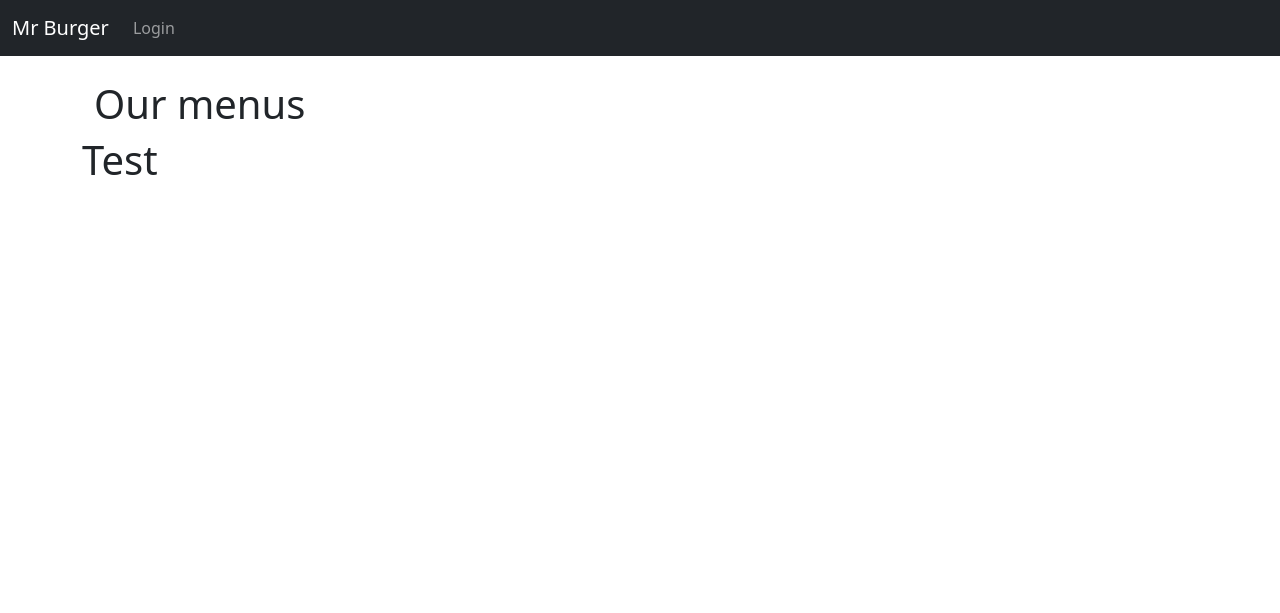
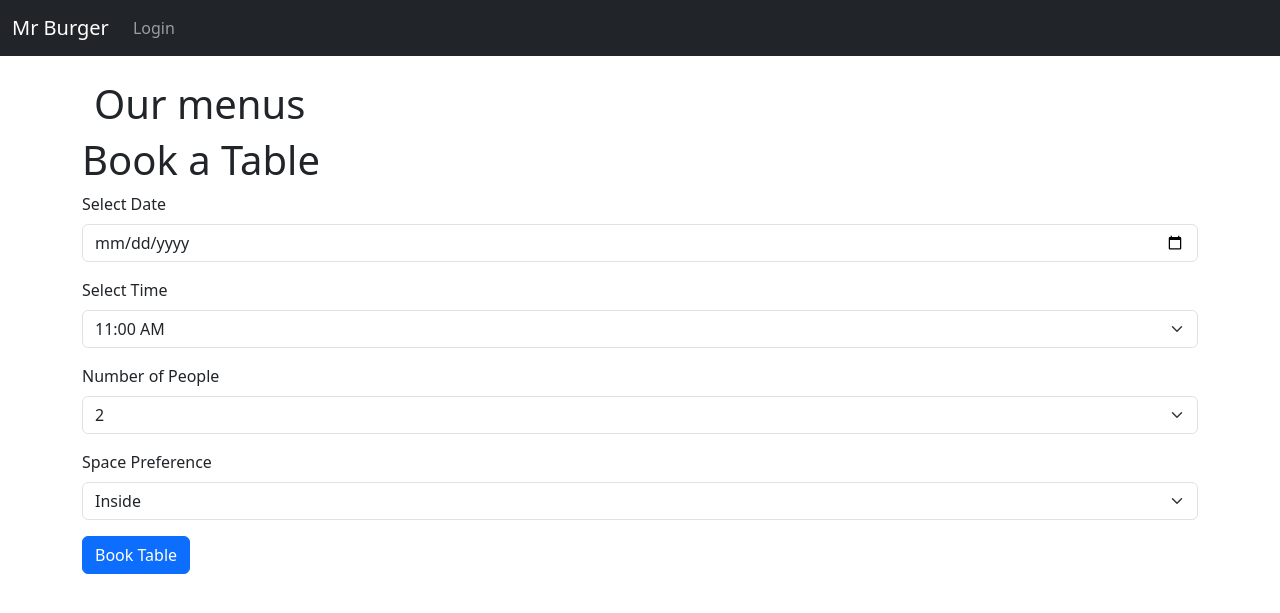
Before and after one commit to kasunsoorige/Mr.Burger, a Django app: page / in a window 1280 px wide. Shown: the top 613 px of the page. Run offline with Django 4.2, Linux system fonts and the light colour scheme; data that the repository does not hold is empty.

Commit message:
Add table reservation feature

```diff
--- a/webstore/templates/base_dash.html
+++ b/webstore/templates/base_dash.html
@@ -46,7 +46,7 @@
                     <span class="description">View </span>
                 </a>
             </div>
-            <a class="nav-link" href="#">
+            <a class="nav-link" href="{% url 'view_reservations' %}">
                 <span class="icon">
                     <i class="bi bi-clipboard-check"></i>
                 </span>
--- a/webstore/templates/item_list.html
+++ b/webstore/templates/item_list.html
@@ -32,6 +32,59 @@
     </div>
 </div>
 <div>
-  <h1>Test</h1>
-</div>
-{% endblock %}
+      <!-- Table Reservation Form -->
+      <div>
+        <h1>Book a Table</h1>
+        <form method="POST" action="{% url 'book_table' %}">
+            {% csrf_token %}
+            <div class="mb-3">
+                <label for="date" class="form-label">Select Date</label>
+                <input type="date" class="form-control" id="date" name="reservation_date" required>
+            </div>
+
+            <div class="mb-3">
+                <label for="time" class="form-label">Select Time</label>
+                <select class="form-select" id="time" name="reservation_time" required>
+                    <option value="11:00">11:00 AM</option>
+                    <option value="12:00">12:00 PM</option>
+                    <option value="1:00">1:00 PM</option>
+                    <option value="2:00">2:00 PM</option>
+                    <option value="3:00">3:00 PM</option>
+                    <option value="4:00">4:00 PM</option>
+                    <option value="5:00">5:00 PM</option>
+                    <option value="6:00">6:00 PM</option>
+                    <option value="7:00">7:00 PM</option>
+                    <option value="7:30">7:30 PM</option>
+                </select>
+            </div>
+
+            <div class="mb-3">
+                <label for="people" class="form-label">Number of People</label>
+                <select class="form-select" id="people" name="num_people" required>
+                    <option value="2">2</option>
+                    <option value="4">4</option>
+                    <option value="6">6</option>
+                    <option value="8">8</option>
+                    <option value="10">10</option>
+                    <option value="12">12</option>
+                    <option value="14">14</option>
+                    <option value="16">16</option>
+                    <option value="18">18</option>
+                    <option value="20">20</option>
+                </select>
+            </div>
+
+            <div class="mb-3">
+                <label for="space_preference" class="form-label">Space Preference</label>
+                <select class="form-select" id="space_preference" name="space_preference" required>
+                    <option value="Inside">Inside</option>
+                    <option value="Outside">Outside</option>
+                </select>
+            </div>
+
+            <button type="submit" class="btn btn-primary">Book Table</button>
+        </form>
+    </div>
+    </div>
+
+    {% endblock %}
--- a/webstore/urls.py
+++ b/webstore/urls.py
@@ -20,6 +20,10 @@ urlpatterns = [
     path('dashboard/orders', views.view_orders, name='view_orders'),  # Correct URL pattern
     path('dashboard/orders/update/<int:order_id>/', views.update_order_status, name='update_order_status'),
 
-
+    path('book_table/', views.book_table, name='book_table'),
+    path('item_list/', views.item_list, name='item_list'),
+    path('reservations/', views.view_reservations, name='view_reservations'),
+    path('customer-details/', views.customer_details_form, name='customer_details_form'),
+    path('reservation-success/', views.reservation_success, name='reservation_success'),
 
 ]
--- a/webstore/views.py
+++ b/webstore/views.py
@@ -7,7 +7,7 @@ from .forms import AddMenuForm, ShippingForm
 from .models import Menu,ShippingDetails,Order,OrderItem
 from .models import Menu
 from .models import Order
-
+from .models import Reservation
 
 # Create your views here.
 
@@ -250,3 +250,63 @@ def update_order_status(request, order_id):
         order.save()
         messages.success(request, f"Order {order_id} status updated to {new_status}.")
     return redirect('view_orders')  # Redirect back to the orders page
+
+
+from django.shortcuts import render, redirect
+from django.contrib import messages
+from .models import Reservation
+
+def book_table(request):
+    if request.method == "POST":
+        # Collect reservation details from the initial form
+        reservation_date = request.POST.get("reservation_date")
+        reservation_time = request.POST.get("reservation_time")
+        num_people = request.POST.get("num_people")
+        space_preference = request.POST.get("space_preference")
+
+        # Save these details in the session temporarily
+        request.session['reservation_details'] = {
+            "date": reservation_date,
+            "time": reservation_time,
+            "num_people": num_people,
+            "space_preference": space_preference,
+        }
+
+        # Redirect to the customer details form
+        return redirect('customer_details_form')
+
+    return render(request, 'book_table.html')
+
+def customer_details_form(request):
+    if request.method == "POST":
+        # Retrieve details from the session
+        reservation_details = request.session.get('reservation_details', {})
+        customer_name = request.POST.get('name')
+        customer_email = request.POST.get('email')
+        customer_phone = request.POST.get('phone')
+
+        # Save all details to the database
+        Reservation.objects.create(
+            date=reservation_details.get("date"),
+            time=reservation_details.get("time"),
+            num_people=reservation_details.get("num_people"),
+            space_preference=reservation_details.get("space_preference"),
+            customer_name=customer_name,
+            customer_email=customer_email,
+            customer_phone=customer_phone,
+        )
+
+        messages.success(request, "Your table has been reserved!")
+        return redirect('reservation_success')
+
+    return render(request, 'customer_details_form.html')
+
+
+
+def view_reservations(request):
+    reservations = Reservation.objects.all()  # Get all reservations from the database
+    return render(request, 'view_reservations.html', {'reservations': reservations})
+
+
+def reservation_success(request):
+    return render(request, 'reservation_success.html')
```
Also changed, not shown: webstore/models.py (+16 -0 lines), webstore/templates/customer_details_form.html (added, +22 -0 lines), webstore/templates/reservation_success.html (added, +8 -0 lines), webstore/templates/view_reservations.html (added, +39 -0 lines), db.sqlite3, webstore/migrations/0002_reservation_alter_order_total_price.py (added), webstore/templates/book_table.html (added).
